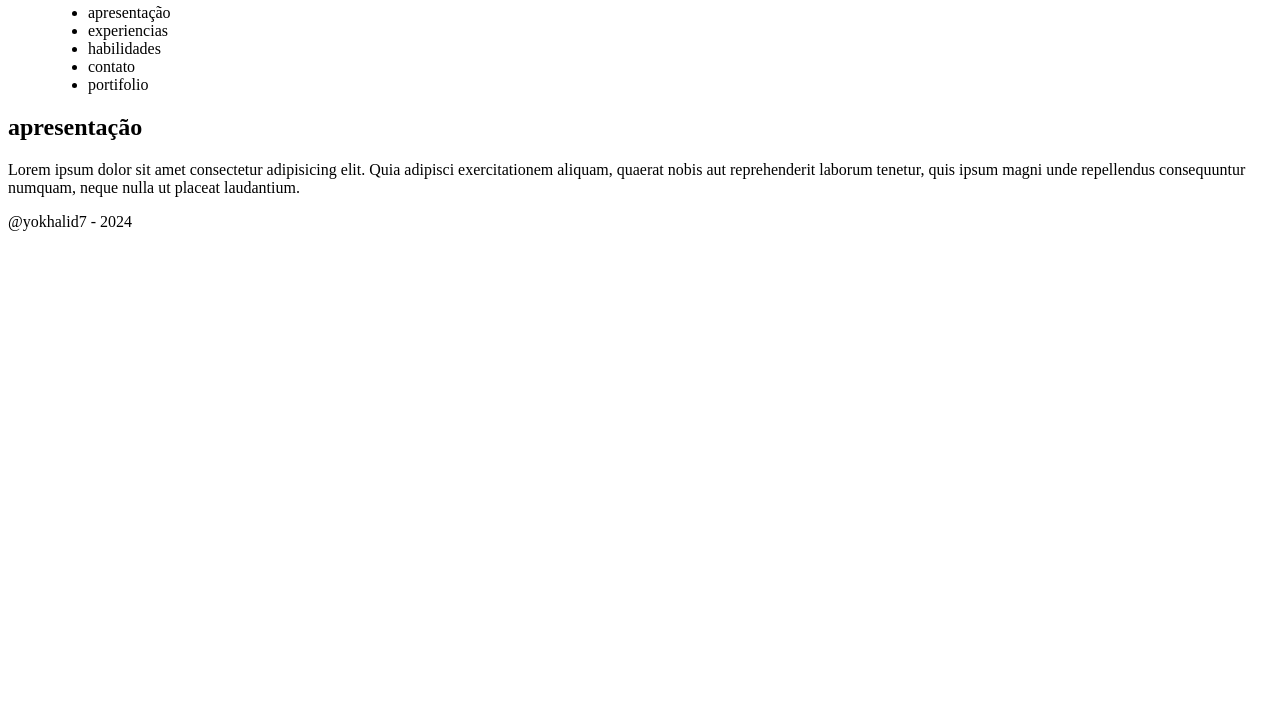
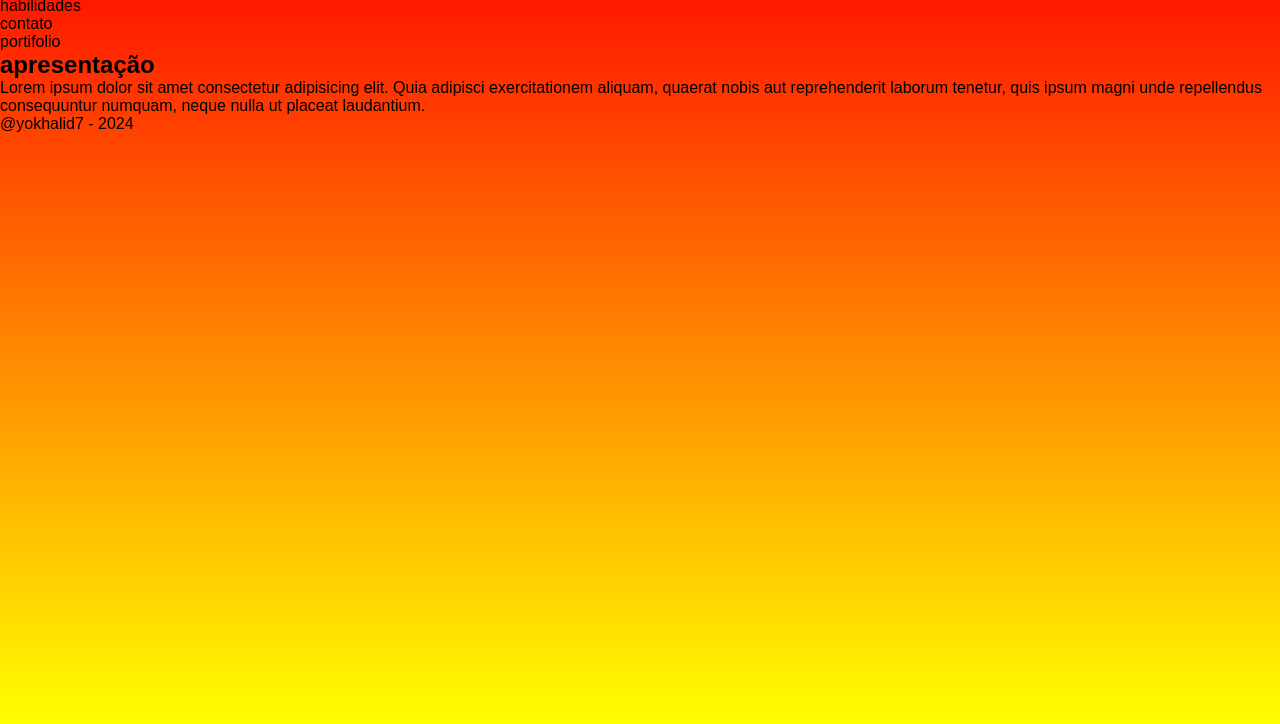
Before and after one commit to camilt17/profile, a plain HTML site: page index.html in a window 1280 px wide. Shown: the part 76-800 px from the top of the page. Drawn offline with Linux system fonts and the light colour scheme; the site is published under a folder, as on GitHub Pages, so addresses that start at the root find nothing.

Commit message:
Update index.html

```diff
--- a/index.html
+++ b/index.html
@@ -5,8 +5,8 @@
     <meta charset="UTF-8">
     <meta name="viewport" content="width=device-width, initial-scale=1.0">
     <title>portifolio_camila</title>
-    <link rel="shortcut icon" href="/assent/favicon.png.png" type="image/x-icon">
-    <link rel="stylesheet" href="/assent/css/style.css">
+    <link rel="shortcut icon" href="assent/favicon.png.png" type="image/x-icon">
+    <link rel="stylesheet" href="assent/css/style.css">
 </head>
 
 <body>
```
